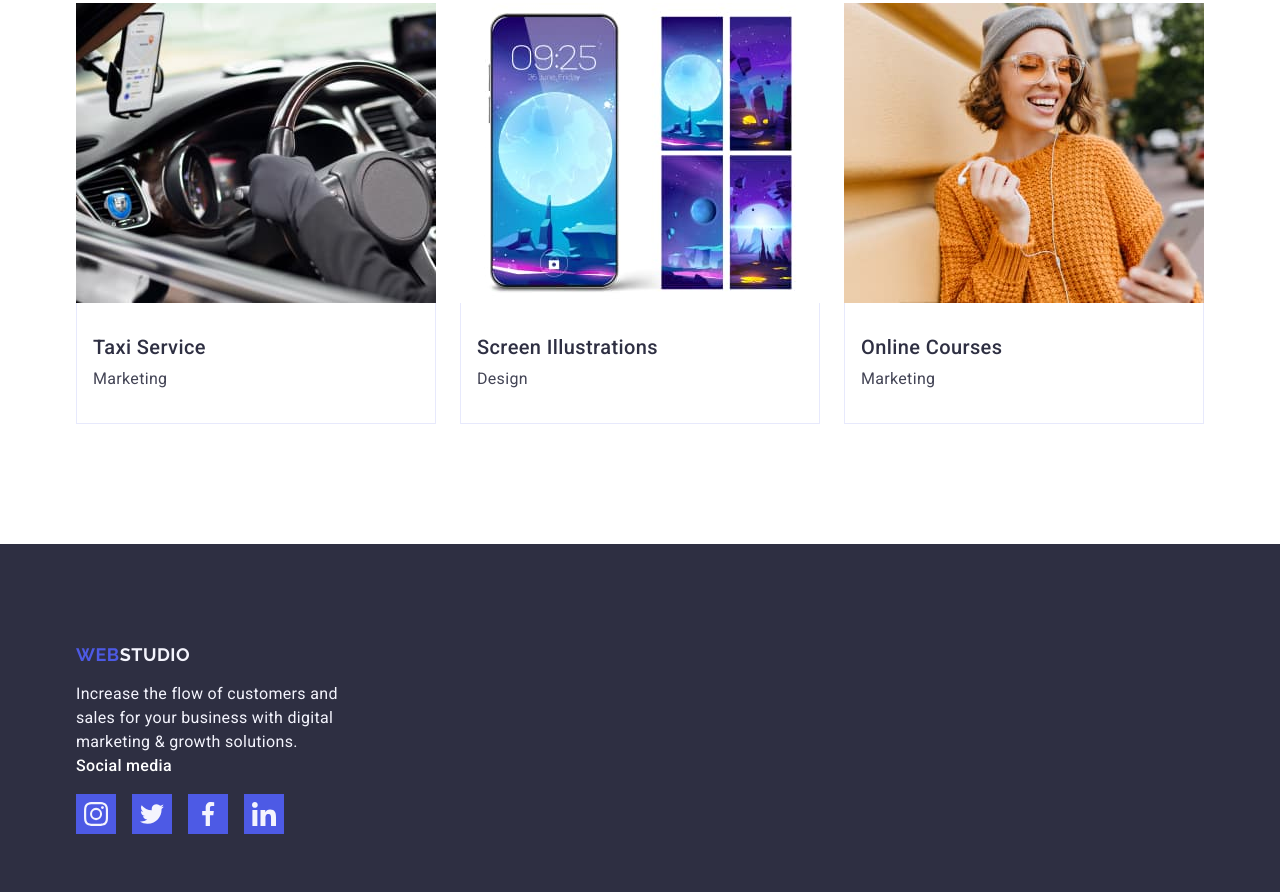
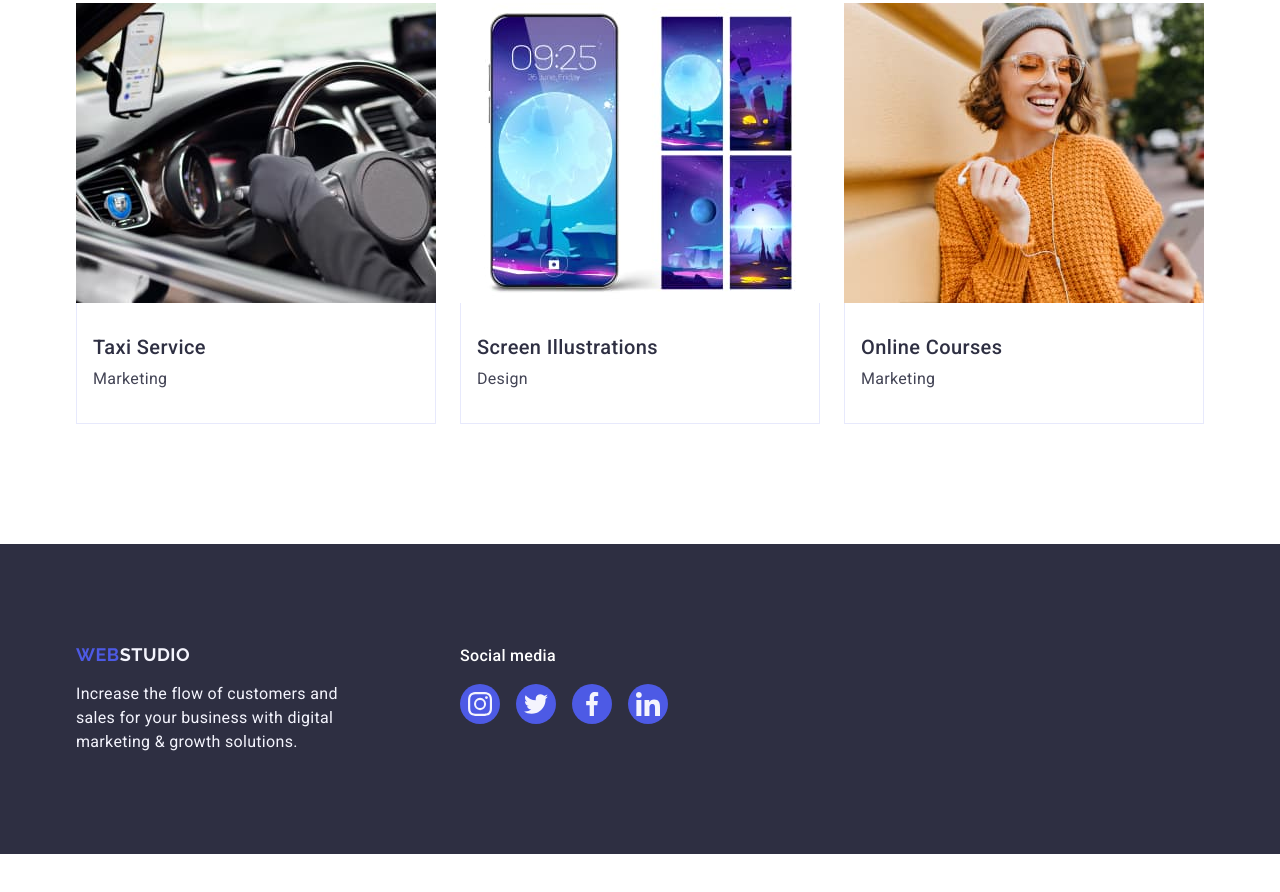
Before and after one commit to R0man-N/goit-markup-hw-04, a plain HTML site: page index.html in a window 1280 px wide. Shown: the part 2591-3483 px from the top of the page. After the commit the page ends 3445 px from the top, so only its background shows below. Drawn offline with nearby package versions, Linux system fonts and the light colour scheme.

Commit message:
hw-4-iter-3-footer2

```diff
--- a/css/styles.css
+++ b/css/styles.css
@@ -379,6 +379,11 @@ img {
     padding: 100px 0;
 }
 
+.footer-container {
+    display: flex;
+    align-items: baseline;
+}
+
 .logo-paragraph {
     margin-right: 120px;
 }
@@ -437,15 +442,15 @@ img {
     width: 100%;
     height: 100%;
     background-color: #4d5ae5;
-    border: radius 50%;
     display: flex;
     align-items: center;
+    border-radius: 50%;
     justify-content: center;
 }
 
 .social-media-link:hover,
 .social-media-link:focus {
-    border-color: #31d0aa;
+    background-color: #31d0aa;
 }
 
 .social-media-icon {
--- a/index.html
+++ b/index.html
@@ -270,7 +270,7 @@
     </main>
     <!-------footer--------------------------------------------------------->
     <footer class="footer">
-      <div class="container">
+      <div class="container footer-container">
         <div class="logo-paragraph">
           <a href="./index.html" class="footer-logo"
             >Web<span class="item-studio">Studio</span></a
```
